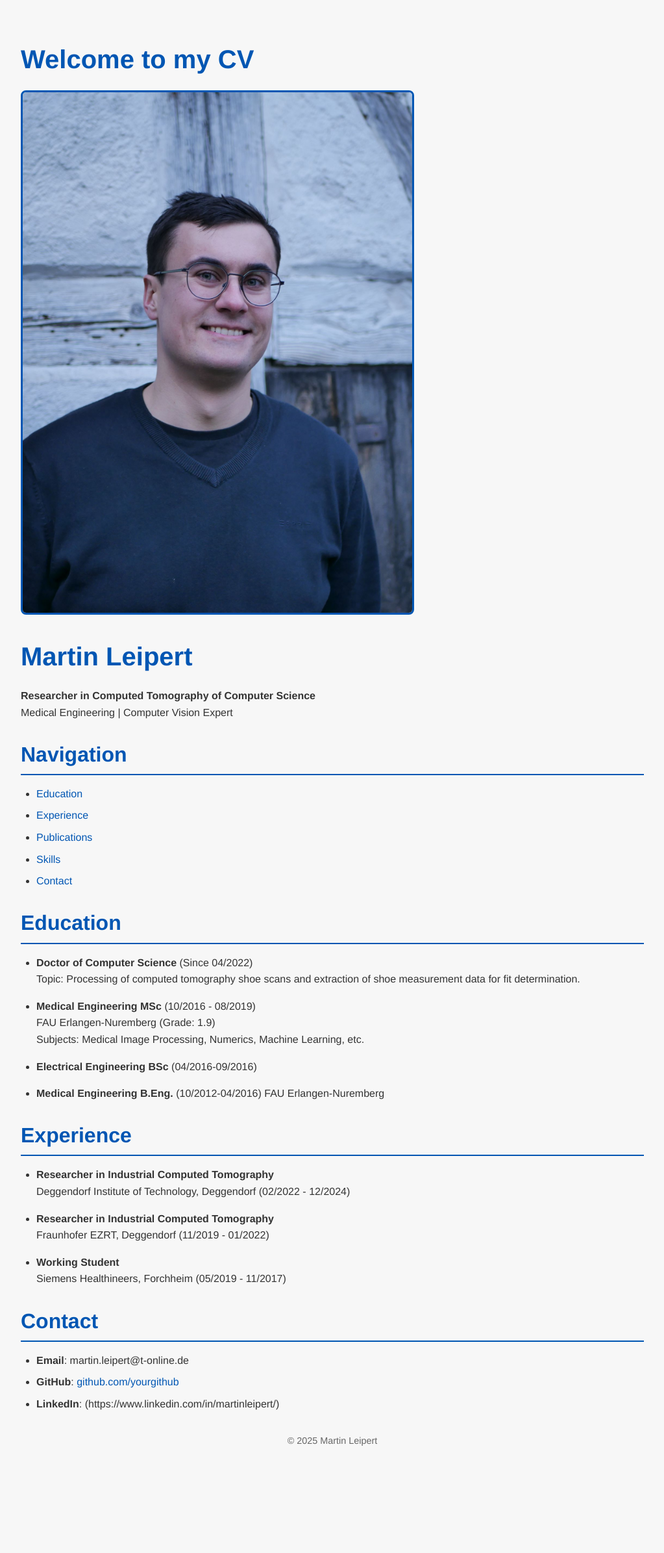
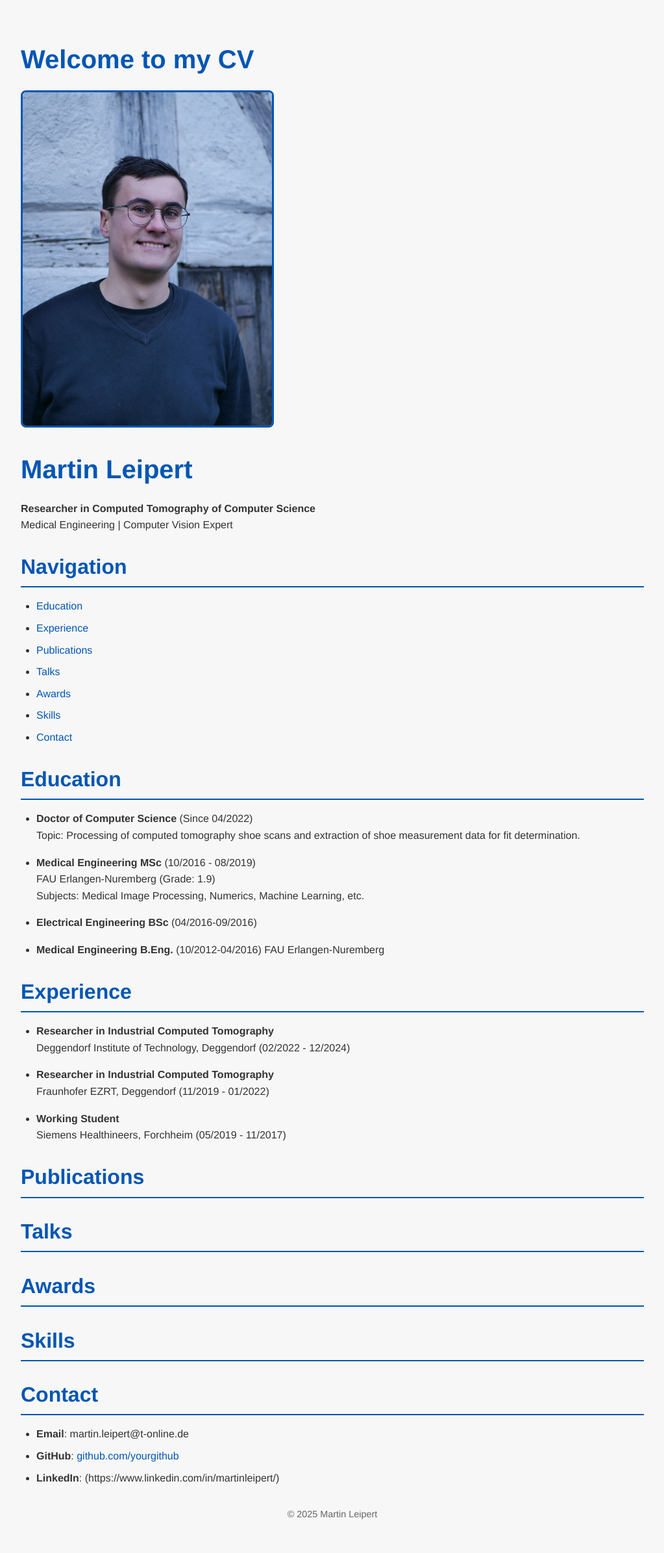
Before and after one commit to martinleipert/martinleipert.github.io, a Jekyll site: the page built from index.md, in a window 1280 px wide. Shown: the whole page at 65% size, without its empty margins (128-1151 px from the left). Built offline with Jekyll 4.4.1, drawn with Linux system fonts in a browser that asks for light colours; our own code applies the rules of GitHub Pages for plain Markdown files; before the commit the page ends 2277 px from its top, so only the background shows below that.

Commit message:
Changed the layout to two columns

```diff
--- a/default.html
+++ b/default.html
@@ -12,9 +12,9 @@
     <main>
         <div class="two-columns">
             <img src="/images/CV-Foto.jpg" alt="Martin Leipert">
-        </div>
-        <div>
-            {{ content }}
+            <div>
+                {{ content }}
+            </div>
         </div>
     </main>
     <footer>
--- a/index.md
+++ b/index.md
@@ -7,6 +7,8 @@ Medical Engineering | Computer Vision Expert
 - [Education](#education)
 - [Experience](#experience)
 - [Publications](#publications)
+- [Talks](#talks)
+- [Awards](#awards)
 - [Skills](#skills)
 - [Contact](#contact)
 
@@ -33,6 +35,14 @@ Medical Engineering | Computer Vision Expert
 - **Working Student**
   Siemens Healthineers, Forchheim (05/2019 - 11/2017)
 
+## Publications
+
+## Talks
+
+## Awards
+
+## Skills
+
 ## Contact
   - **Email**: martin.leipert@t-online.de
   - **GitHub**: [github.com/yourgithub](https://github.com/martinleipert)
--- a/styles.css
+++ b/styles.css
@@ -74,7 +74,7 @@ footer {
 }
 
 .two-columns img {
-    max-width: 600px;
+    max-width: 40%;
     height: auto;
     border-radius: 8px;
     border: 3px solid #0056b3;
```
